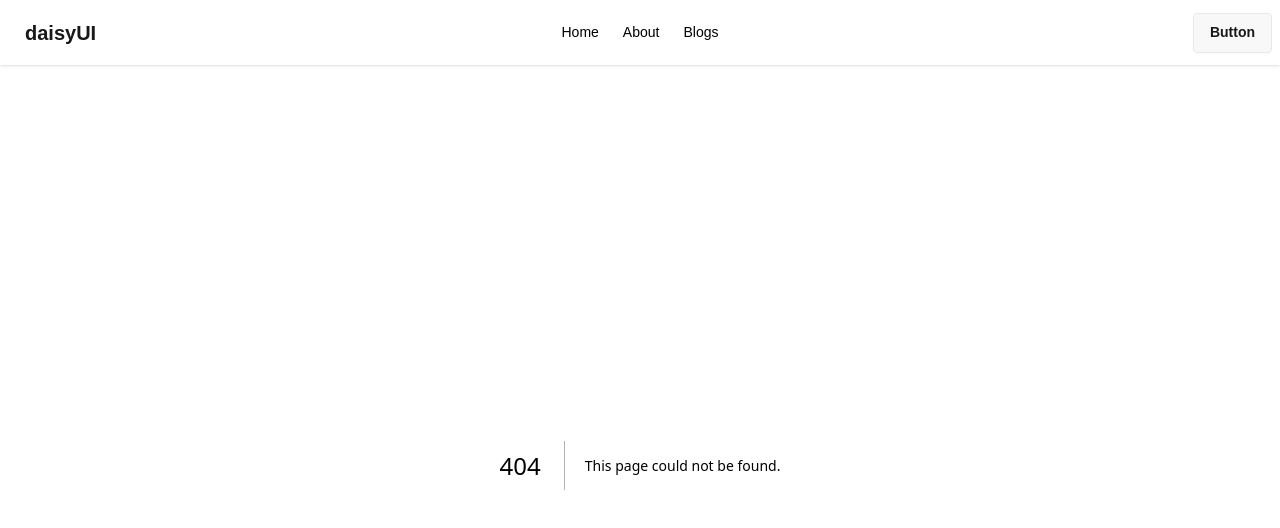
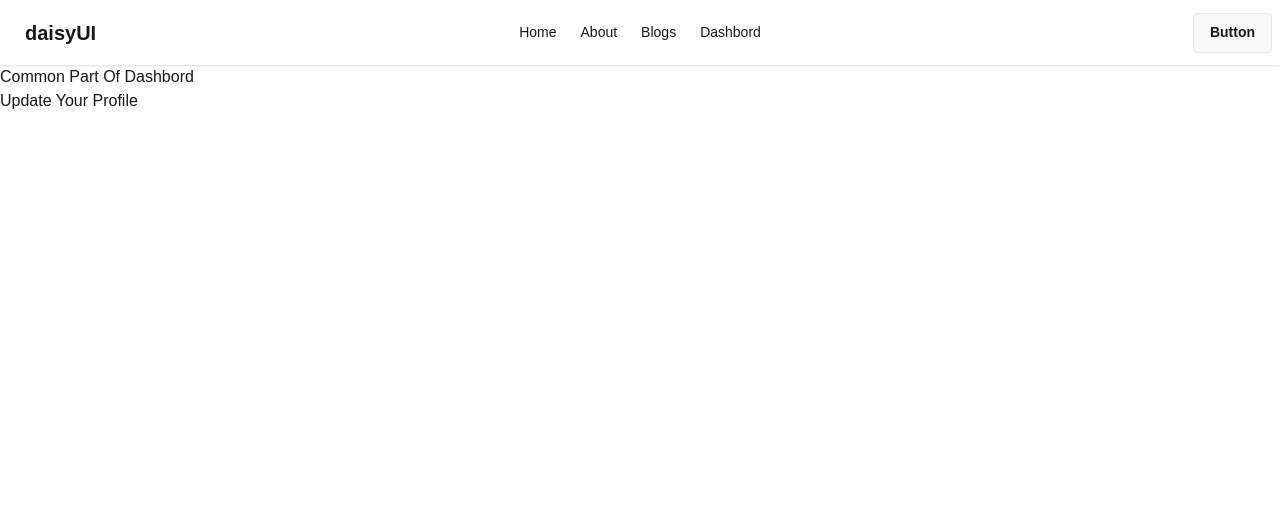
Before and after one commit to mdhafizulislam2004/Next-Js-01, a Next.js app: page /dashbord/profile in a window 1280 px wide. Before the commit this address had no page. Shown: the top 528 px of the page. Built offline with nearby package versions, Linux system fonts and the light colour scheme.

Commit message:
dashbord Folwer,layout & profile section add

```diff
--- a/src/Components/Navbar.jsx
+++ b/src/Components/Navbar.jsx
@@ -7,6 +7,7 @@ const Navbar = () => {
     <li> <Link href="/">Home</Link> </li>
     <li> <Link href="/about">About </Link> </li>
     <li> <Link href="/blogs">Blogs </Link> </li>
+    <li> <Link href="/dashbord">Dashbord </Link> </li>
 
     </>
 
--- /dev/null
+++ b/src/app/dashbord/layout.jsx
@@ -0,0 +1,14 @@
+import React from 'react';
+
+const Dashbordlayout = ({children}) => {
+    return (
+        <div>
+           Common Part Of Dashbord
+            <main>
+                {children}
+            </main>
+        </div>
+    );
+};
+
+export default Dashbordlayout;
--- /dev/null
+++ b/src/app/dashbord/page.jsx
@@ -0,0 +1,11 @@
+import React, { Children } from 'react';
+
+const DashbordPage = () => {
+    return (
+        <div>
+            <h2>Dashbord Page </h2>
+        </div>
+    );
+};
+
+export default DashbordPage;
--- /dev/null
+++ b/src/app/dashbord/profile/page.jsx
@@ -0,0 +1,11 @@
+import React from 'react';
+
+const page = () => {
+    return (
+        <div>
+            <h1>Update Your Profile</h1>
+        </div>
+    );
+};
+
+export default page;
```
